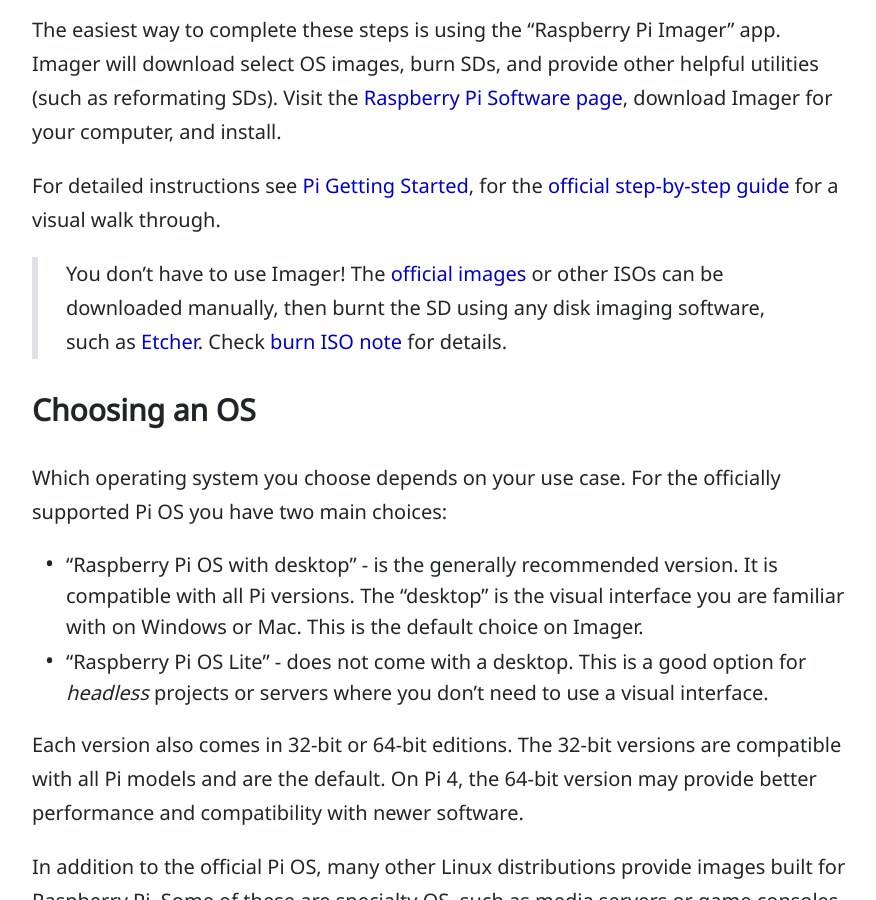
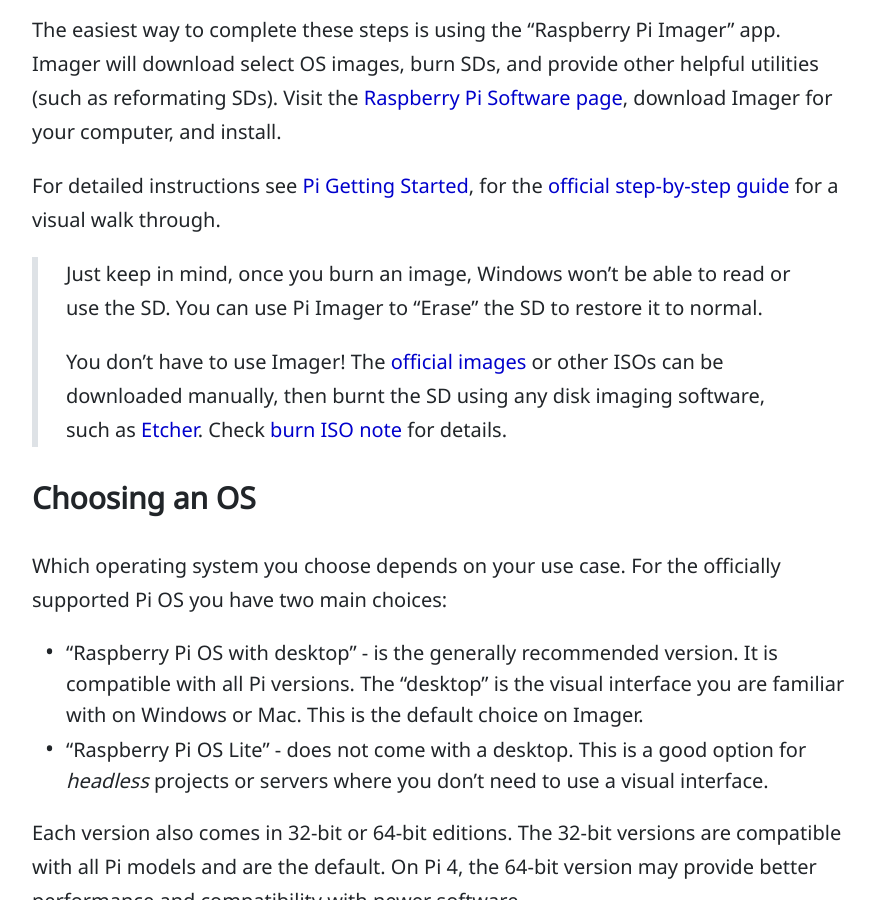
Before and after one commit to evanwill/_drafts, a Jekyll site: the page built from _notes/rpi-intro2.md, in a window 1280 px wide and 900 px high, scrolled down 4970 px. Shown: the whole window, without its empty margins (198-1074 px from the left). Built offline with Jekyll 4.4.1, drawn with Linux system fonts in a browser that asks for light colours; comment, search, counter and statistics services are not loaded.

Commit message:
imaging notes

```diff
--- a/_notes/rpi-intro2.md
+++ b/_notes/rpi-intro2.md
@@ -116,6 +116,9 @@
 
 For detailed instructions see [Pi Getting Started](https://www.raspberrypi.com/documentation/computers/getting-started.html), for the [official step-by-step guide](https://projects.raspberrypi.org/en/projects/raspberry-pi-setting-up) for a visual walk through.
 
+> Just keep in mind, once you burn an image, Windows won't be able to read or use the SD.
+> You can use Pi Imager to "Erase" the SD to restore it to normal.
+>
 > You don't have to use Imager!
 > The [official images](https://www.raspberrypi.com/software/operating-systems/) or other ISOs can be downloaded manually, then burnt the SD using any disk imaging software, such as [Etcher](https://www.balena.io/etcher/).
 > Check [burn ISO note](https://evanwill.github.io/_drafts/notes/burn-iso.html) for details.
```
Also changed, not shown: _notes/burn-iso.md (+3 -0 lines), _notes/linux-workshop.md (+2 -3 lines).
